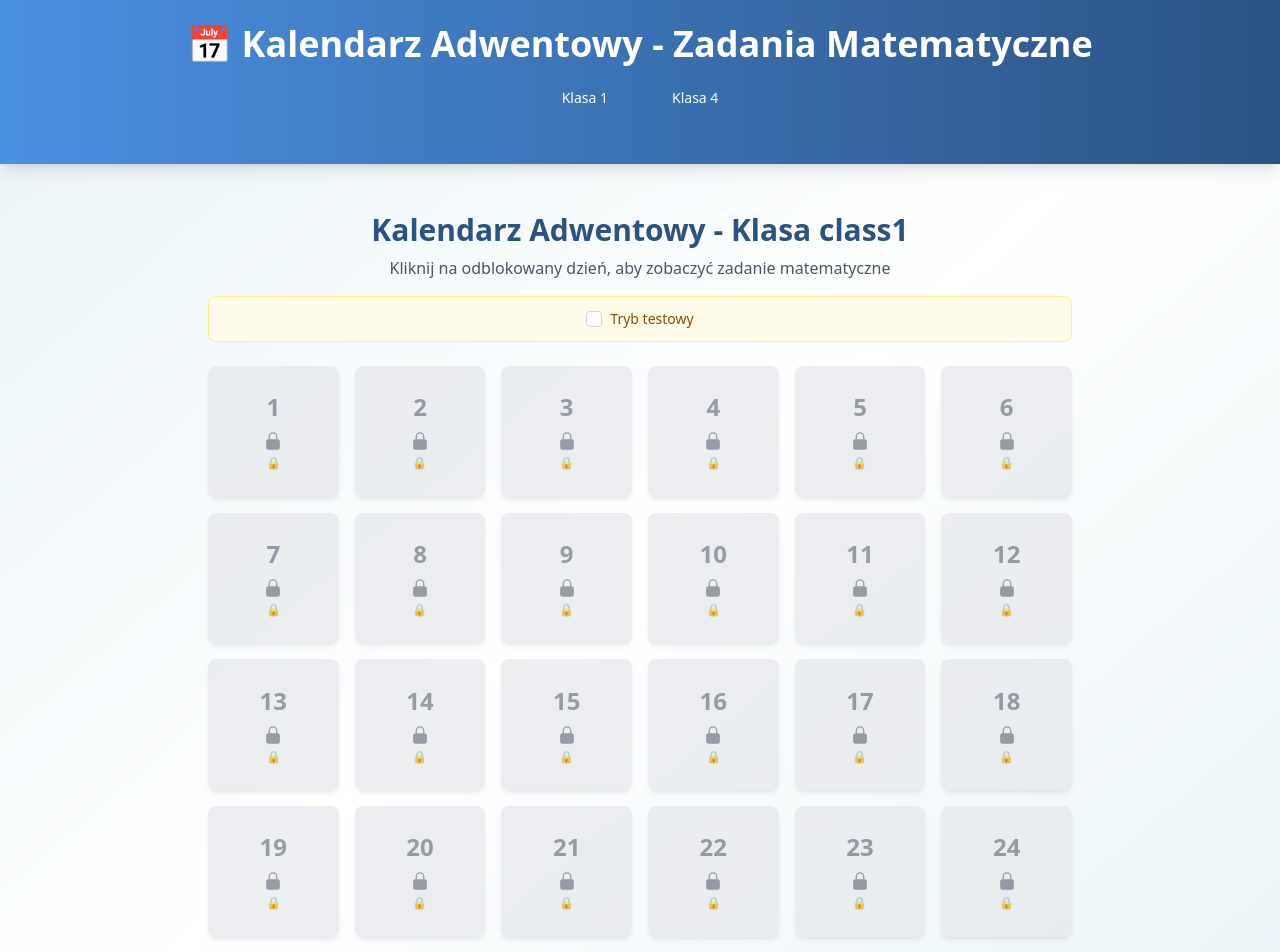
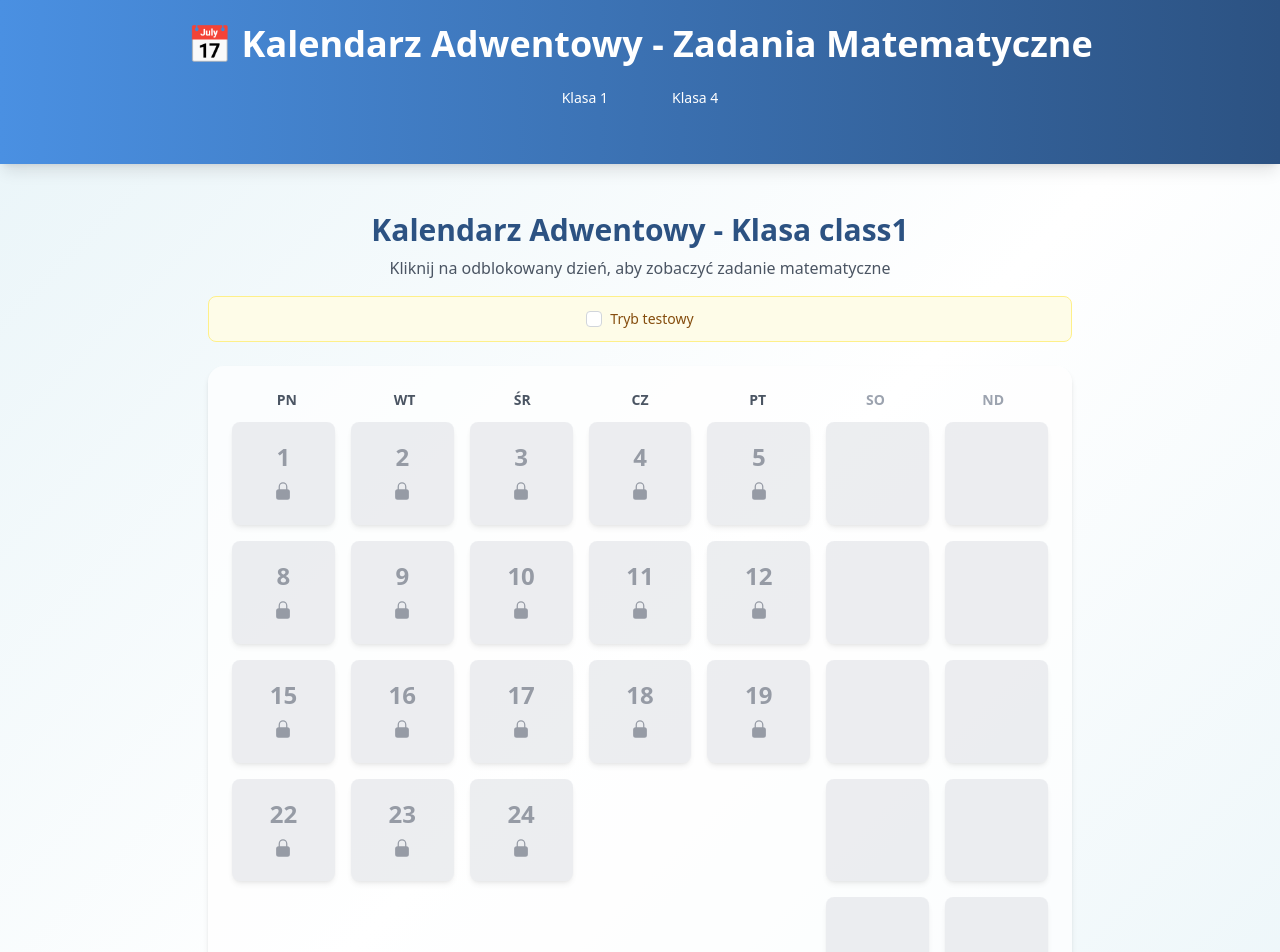
Before and after one commit to wooodiest/kalendarzAdwentowy, a React (Vite) app: page /class1 in a window 1280 px wide. Shown: the top 952 px of the page. Built offline with nearby package versions, Linux system fonts and the light colour scheme.

Commit message:
dodano lepszy wyglad kalendarza

```diff
--- a/src/components/CalendarView.jsx
+++ b/src/components/CalendarView.jsx
@@ -1,7 +1,7 @@
 import { useState, useEffect } from 'react';
 import DayTile from './DayTile';
 import DayModal from './DayModal';
-import { isUnlocked } from '../utils/dateUtils';
+import { isUnlocked, getDayDate } from '../utils/dateUtils';
 
 export default function CalendarView({ classId, tasks }) {
   const [selectedDay, setSelectedDay] = useState(null);
@@ -30,7 +30,25 @@ export default function CalendarView({ classId, tasks }) {
     setSelectedDay(null);
   };
 
-  const days = Array.from({ length: 24 }, (_, i) => i + 1);
+  const currentYear = new Date().getFullYear();
+  const startOfDecember = new Date(currentYear, 11, 1);
+  const firstDayIndex = (startOfDecember.getDay() + 6) % 7; // 0 = Monday, 6 = Sunday
+
+  const weeks = Array.from({ length: 6 }, () => Array(7).fill(null));
+
+  for (let day = 1; day <= 24; day += 1) {
+    const positionIndex = firstDayIndex + (day - 1);
+    const weekIndex = Math.floor(positionIndex / 7);
+    const dayIndex = positionIndex % 7;
+
+    const date = getDayDate(day);
+    const jsDay = date.getDay(); // 0 = Sunday, 6 = Saturday
+    const isWeekend = jsDay === 0 || jsDay === 6;
+
+    if (!isWeekend && weekIndex < weeks.length) {
+      weeks[weekIndex][dayIndex] = day;
+    }
+  }
 
   return (
     <div className="w-full max-w-4xl mx-auto p-4">
@@ -77,10 +95,45 @@ export default function CalendarView({ classId, tasks }) {
         )}
       </div>
 
-      <div className="grid grid-cols-4 sm:grid-cols-6 gap-4">
-        {days.map((day) => {
+      <div className="w-full bg-white/70 rounded-2xl shadow-md p-4 sm:p-6">
+        <div className="grid grid-cols-7 gap-2 mb-3 text-xs sm:text-sm font-semibold text-center text-gray-600">
+          <div className="uppercase">Pn</div>
+          <div className="uppercase">Wt</div>
+          <div className="uppercase">Śr</div>
+          <div className="uppercase">Cz</div>
+          <div className="uppercase">Pt</div>
+          <div className="uppercase text-gray-400">So</div>
+          <div className="uppercase text-gray-400">Nd</div>
+        </div>
+
+        <div className="grid grid-cols-7 gap-3 sm:gap-4">
+          {weeks.map((week, wIndex) =>
+            week.map((day, dIndex) => {
+              const isWeekendCol = dIndex >= 5; // So, Nd
+
+              if (isWeekendCol) {
+                return (
+                  <DayTile
+                    key={`weekend-${wIndex}-${dIndex}`}
+                    day=""
+                    isUnlocked={false}
+                    isWeekend
+                  />
+                );
+              }
+
+              if (!day) {
+                return (
+                  <div
+                    key={`empty-${wIndex}-${dIndex}`}
+                    className="aspect-square rounded-lg bg-transparent"
+                  />
+                );
+              }
+
               const now = getNowForDebug();
               const unlocked = isUnlocked(day, now);
+
               return (
                 <DayTile
                   key={day}
@@ -89,7 +142,9 @@ export default function CalendarView({ classId, tasks }) {
                   isUnlocked={unlocked}
                 />
               );
-        })}
+            }),
+          )}
+        </div>
       </div>
 
       {selectedDay && tasks[selectedDay] && (
--- a/src/components/DayTile.jsx
+++ b/src/components/DayTile.jsx
@@ -1,34 +1,41 @@
 import { LockClosedIcon } from '@heroicons/react/24/solid';
 
-export default function DayTile({ day, onClick, isUnlocked: unlocked }) {
-  const baseClasses = "relative aspect-square rounded-lg shadow-md transition-all duration-300 flex flex-col items-center justify-center p-4";
+export default function DayTile({ day, onClick, isUnlocked: unlocked, isWeekend = false }) {
+  const baseClasses =
+    'relative aspect-square rounded-lg shadow-md transition-all duration-300 flex flex-col items-center justify-center p-4';
 
   const unlockedClasses = unlocked
-    ? "bg-gradient-to-br from-winter-blue to-winter-dark text-white cursor-pointer hover:scale-105 hover:shadow-xl transform"
-    : "bg-gray-200 text-gray-500 cursor-not-allowed opacity-70";
+    ? 'bg-gradient-to-br from-winter-blue to-winter-dark text-white cursor-pointer hover:scale-105 hover:shadow-xl transform'
+    : 'bg-gray-200 text-gray-500 cursor-not-allowed opacity-70';
+
+  const clickable = unlocked && !isWeekend;
 
   return (
     <div
       className={`${baseClasses} ${unlockedClasses}`}
-      onClick={unlocked ? onClick : undefined}
-      role={unlocked ? "button" : undefined}
-      tabIndex={unlocked ? 0 : -1}
-      onKeyDown={unlocked ? (e) => {
+      onClick={clickable ? onClick : undefined}
+      role={clickable ? 'button' : undefined}
+      tabIndex={clickable ? 0 : -1}
+      onKeyDown={clickable ? (e) => {
         if (e.key === 'Enter' || e.key === ' ') {
           e.preventDefault();
           onClick();
         }
       } : undefined}
     >
+      {!isWeekend && (
+        <>
           <div className="text-2xl font-bold mb-1">{day}</div>
           {!unlocked && (
             <div className="flex flex-col items-center mt-1">
               <LockClosedIcon className="w-5 h-5 mb-1" />
-          <span className="text-xs">🔒</span>
+              <span className="text-xs"></span>
             </div>
           )}
           {unlocked && (
-        <div className="text-sm mt-1 opacity-90">✨ Kliknij!</div>
+            <div className="text-sm mt-1 opacity-90">Kliknij!</div>
+          )}
+        </>
       )}
     </div>
   );
```
Lines whose indentation alone changed are shown as unchanged.
